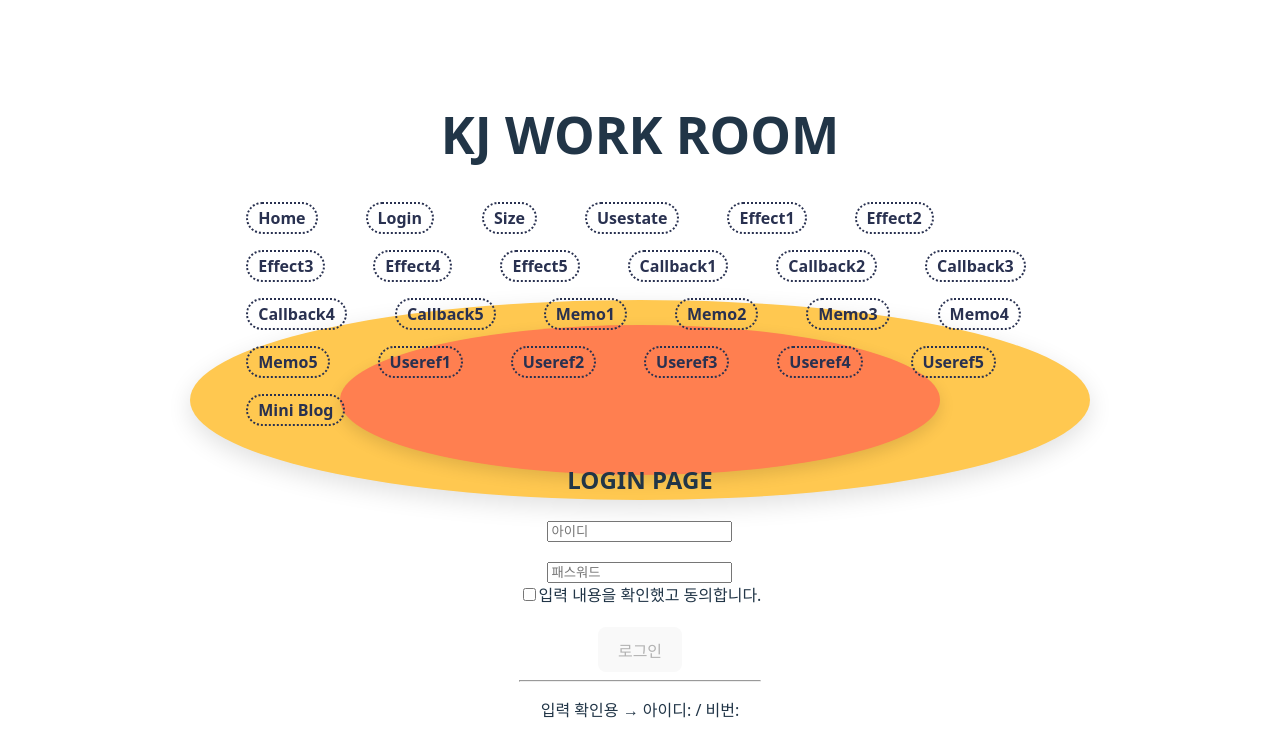
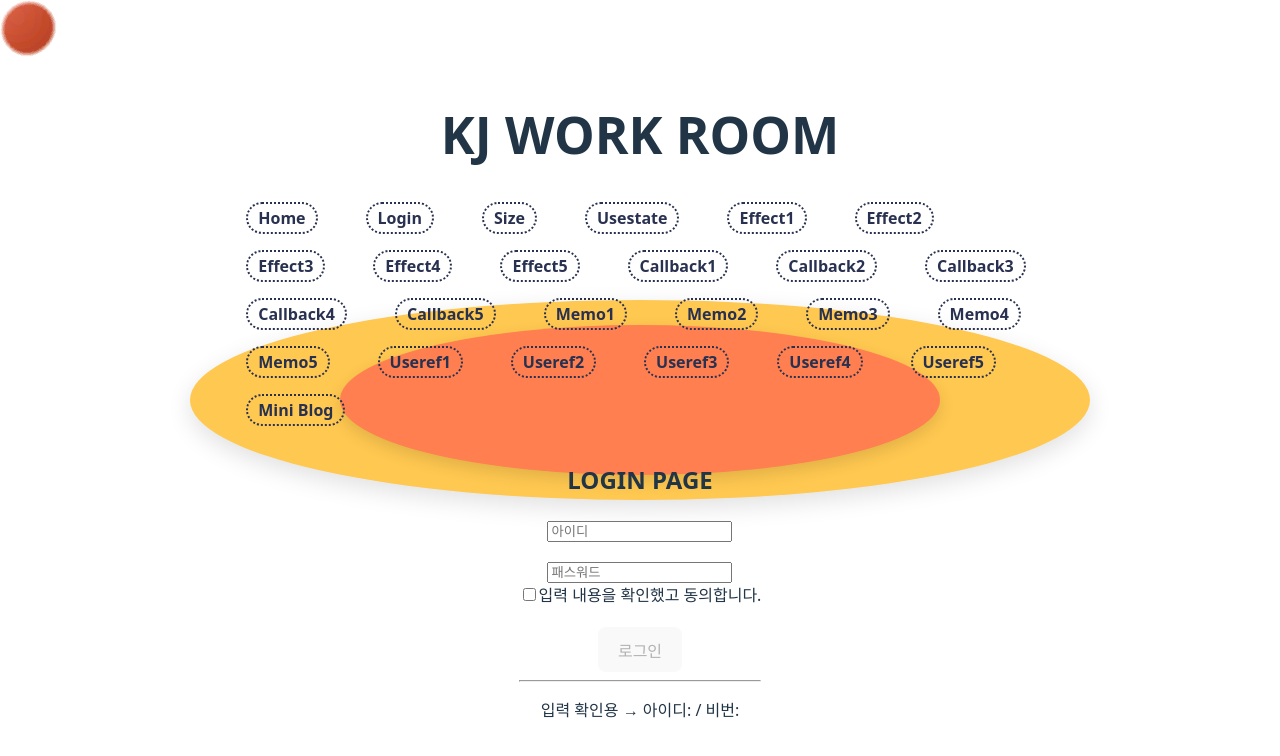
Before and after one commit to kungjin/react-site, a React (Vite) app: page /react-site/login in a window 1280 px wide. Shown: the top 756 px of the page. Built offline with nearby package versions, Linux system fonts and the light colour scheme.

Commit message:
커서 수정
수정

```diff
--- a/package.json
+++ b/package.json
@@ -11,6 +11,7 @@
     "preview": "vite preview"
   },
   "dependencies": {
+    "gsap": "^3.13.0",
     "react": "^19.1.1",
     "react-dom": "^19.1.1",
     "react-router-dom": "^7.8.0",
--- a/src/App.jsx
+++ b/src/App.jsx
@@ -1,5 +1,6 @@
 import { BrowserRouter, Routes, Route } from "react-router-dom"
 // import { useState } from 'react'
+
 import './App.css'
 import Login from './compo/Login.jsx'
 import Layout from './compo/Layout.jsx'
@@ -31,6 +32,7 @@ import Mini_Blog from './mini/Mini_Blog';
 import MainPage from './mini/components/pages/MainPage';
 import PostWritePage from './mini/components/pages/PostWritePage';
 import PostViewPage from './mini/components/pages/PostViewPage';
+import BlobCursor from "./cursor/BlobCursor.jsx";
 
 
 function App() {
@@ -39,6 +41,25 @@ function App() {
   return (
     <>
       <div className="container">
+
+        <BlobCursor
+          blobType="circle"
+          fillColor="#ff5927ff"
+          trailCount={3}
+          sizes={[60, 125, 75]}
+          innerSizes={[20, 35, 25]}
+          innerColor="rgba(255,255,255,0.8)"
+          opacities={[0.6, 0.6, 0.6]}
+          shadowColor="rgba(0,0,0,0.75)"
+          shadowBlur={5}
+          shadowOffsetX={10}
+          shadowOffsetY={10}
+          filterStdDeviation={30}
+          useFilter={true}
+          fastDuration={0.1}
+          slowDuration={0.5}
+          zIndex={9999}
+        />
 
         <BrowserRouter>
           <Routes>
--- /dev/null
+++ b/src/cursor/BlobCursor.css
@@ -0,0 +1,29 @@
+.blob-container {
+  position: fixed;
+  top: 0;
+  left: 0;
+  width: 100%;
+  height: 100%;
+
+}
+
+.blob-main {
+  pointer-events: none;
+  position: absolute;
+  width: 100%;
+  height: 100%;
+  overflow: hidden;
+  background: transparent;
+  user-select: none;
+  cursor: default;
+}
+
+.blob {
+  position: absolute;
+  will-change: transform;
+  transform: translate(-50%, -50%);
+}
+
+.inner-dot {
+  position: absolute;
+}
--- /dev/null
+++ b/src/cursor/BlobCursor.jsx
@@ -0,0 +1,113 @@
+// src/cursor/BlobCursor.jsx
+import { useRef, useEffect, useCallback } from "react";
+import { gsap } from "gsap";                 // ✅ named import 권장
+import "./BlobCursor.css";
+
+export default function BlobCursor({
+  blobType = "circle",
+  fillColor = "#ff2727ff",
+  trailCount = 3,
+  sizes = [60, 125, 75],
+  innerSizes = [20, 35, 25],
+  innerColor = "rgba(255,255,255,0.8)",
+  opacities = [0.6, 0.6, 0.6],
+  shadowColor = "rgba(0,0,0,0.75)",
+  shadowBlur = 5,
+  shadowOffsetX = 10,
+  shadowOffsetY = 10,
+  filterId = "blob",
+  filterStdDeviation = 30,
+  filterColorMatrixValues = "1 0 0 0 0 0 1 0 0 0 0 0 1 0 0 0 0 0 35 -10",
+  useFilter = true,
+  fastDuration = 0.1,
+  slowDuration = 0.5,
+  fastEase = "power3.out",
+  slowEase = "power1.out",
+  zIndex = 100,
+}) {
+  const containerRef = useRef(null);
+  const blobsRef = useRef([]);
+
+  const updateOffset = useCallback(() => {
+    if (!containerRef.current) return { left: 0, top: 0 };
+    const rect = containerRef.current.getBoundingClientRect();
+    return { left: rect.left, top: rect.top };
+  }, []);
+
+  const handleMove = useCallback((e) => {
+    const { left, top } = updateOffset();
+    const x = "clientX" in e ? e.clientX : e.touches[0].clientX;
+    const y = "clientY" in e ? e.clientY : e.touches[0].clientY;
+
+    blobsRef.current.forEach((el, i) => {
+      if (!el) return;
+      const isLead = i === 0;
+      gsap.to(el, {
+        x: x - left,
+        y: y - top,
+        duration: isLead ? fastDuration : slowDuration,
+        ease: isLead ? fastEase : slowEase,
+      });
+    });
+  }, [updateOffset, fastDuration, slowDuration, fastEase, slowEase]);
+
+  // ✅ 윈도우 리스너로 전환 (컨테이너는 pointer-events: none 가능)
+  useEffect(() => {
+    const move = (e) => handleMove(e);
+    window.addEventListener("mousemove", move);
+    window.addEventListener("touchmove", move, { passive: true });
+    const onResize = () => updateOffset();
+    window.addEventListener("resize", onResize);
+    return () => {
+      window.removeEventListener("mousemove", move);
+      window.removeEventListener("touchmove", move);
+      window.removeEventListener("resize", onResize);
+    };
+  }, [handleMove, updateOffset]);
+
+  return (
+    <div
+      ref={containerRef}
+      className="blob-container"
+      style={{ zIndex, pointerEvents: "none" }}  // ✅ 클릭 방해 X
+    >
+      {useFilter && (
+        <svg style={{ position: "absolute", width: 0, height: 0 }}>
+          <filter id={filterId}>
+            <feGaussianBlur in="SourceGraphic" result="blur" stdDeviation={filterStdDeviation} />
+            <feColorMatrix in="blur" values={filterColorMatrixValues} />
+          </filter>
+        </svg>
+      )}
+      <div className="blob-main" style={{ filter: useFilter ? `url(#${filterId})` : undefined }}>
+        {Array.from({ length: trailCount }).map((_, i) => (
+          <div
+            key={i}
+            ref={(el) => (blobsRef.current[i] = el)}
+            className="blob"
+            style={{
+              width: sizes[i],
+              height: sizes[i],
+              borderRadius: blobType === "circle" ? "50%" : "0%",
+              backgroundColor: fillColor,
+              opacity: opacities[i],
+              boxShadow: `${shadowOffsetX}px ${shadowOffsetY}px ${shadowBlur}px 0 ${shadowColor}`,
+            }}
+          >
+            <div
+              className="inner-dot"
+              style={{
+                width: innerSizes[i],
+                height: innerSizes[i],
+                top: (sizes[i] - innerSizes[i]) / 2,
+                left: (sizes[i] - innerSizes[i]) / 2,
+                backgroundColor: innerColor,
+                borderRadius: blobType === "circle" ? "50%" : "0%",
+              }}
+            />
+          </div>
+        ))}
+      </div>
+    </div>
+  );
+}
```
Also changed, not shown: 1 other file (tests, documents, lock files or other folders).
